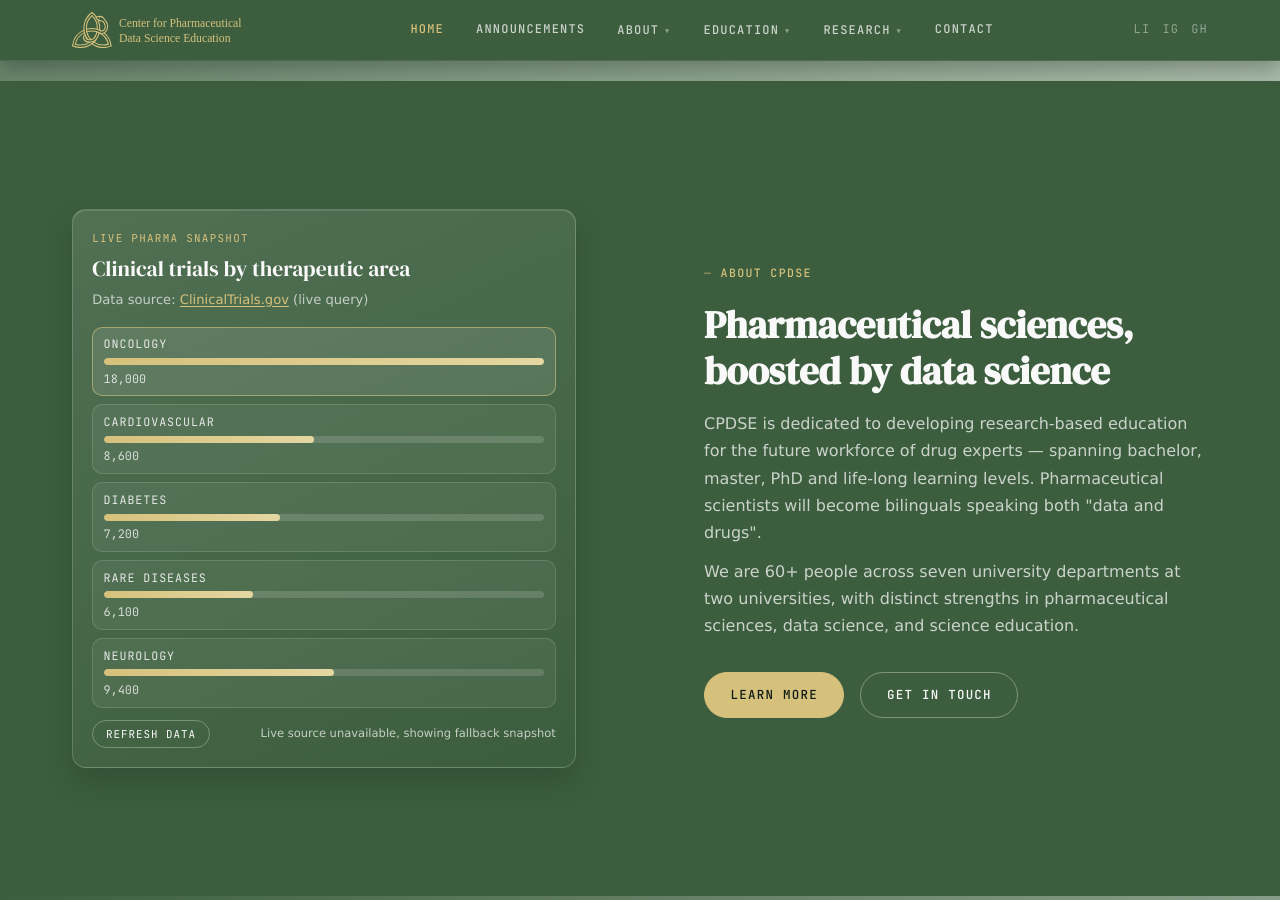
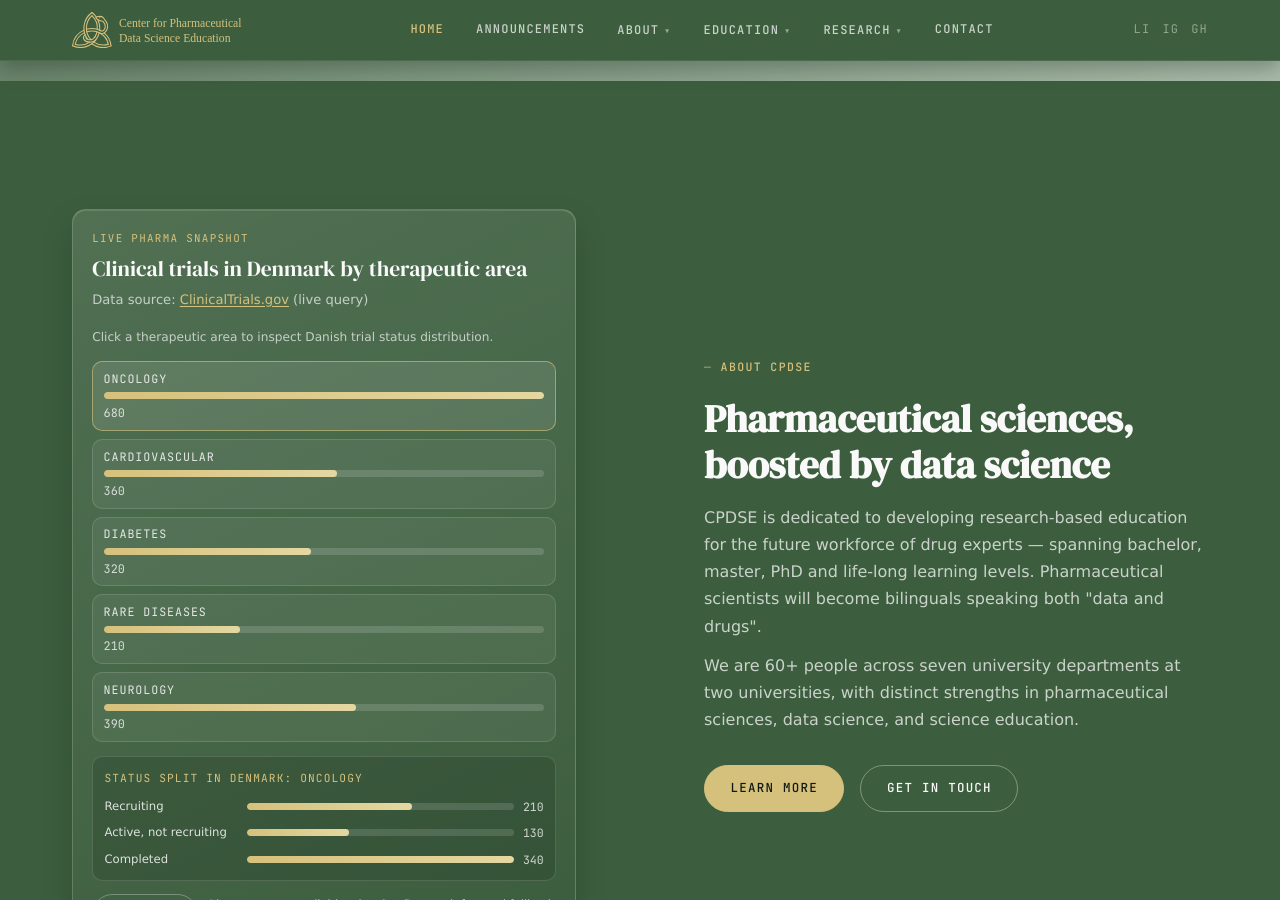
Before and after one commit to CPDSE/PagesCMS, a Jekyll site: the page built from index.md, in a window 1280 px wide and 900 px high, scrolled down 852 px. Built offline with Jekyll 4.4.1, drawn with Linux system fonts in a browser that asks for light colours; comment, search, counter and statistics services are not loaded; some of the changed text lies outside the part shown.

Commit message:
interactive data vis

```diff
--- a/_layouts/home.html
+++ b/_layouts/home.html
@@ -53,9 +53,14 @@
     <div class="about-visual">
       <div class="about-viz" id="pharma-live-viz">
         <p class="about-viz-kicker">Live Pharma Snapshot</p>
-        <h3>Clinical trials by therapeutic area</h3>
+        <h3>Clinical trials in Denmark by therapeutic area</h3>
         <p class="about-viz-source">Data source: <a href="https://clinicaltrials.gov/" target="_blank" rel="noopener">ClinicalTrials.gov</a> (live query)</p>
+        <p class="about-viz-note">Click a therapeutic area to inspect Danish trial status distribution.</p>
         <div class="about-viz-bars" role="list" aria-live="polite"></div>
+        <div class="about-viz-detail">
+          <p class="about-viz-detail-title"></p>
+          <div class="about-viz-status" role="list" aria-live="polite"></div>
+        </div>
         <div class="about-viz-meta">
           <button type="button" class="about-viz-refresh">Refresh data</button>
           <span class="about-viz-updated"></span>
@@ -391,24 +396,43 @@
   const pharmaViz = document.getElementById('pharma-live-viz');
   if (pharmaViz) {
     const barsEl = pharmaViz.querySelector('.about-viz-bars');
+    const statusEl = pharmaViz.querySelector('.about-viz-status');
+    const detailTitleEl = pharmaViz.querySelector('.about-viz-detail-title');
     const refreshBtn = pharmaViz.querySelector('.about-viz-refresh');
     const updatedEl = pharmaViz.querySelector('.about-viz-updated');
 
     const areas = [
-      { label: 'Oncology', term: 'cancer' },
-      { label: 'Cardiovascular', term: 'heart disease' },
-      { label: 'Diabetes', term: 'diabetes' },
-      { label: 'Rare Diseases', term: 'rare disease' },
-      { label: 'Neurology', term: 'neurological disorder' }
+      { key: 'oncology', label: 'Oncology', term: 'denmark cancer clinical trial' },
+      { key: 'cardio', label: 'Cardiovascular', term: 'denmark cardiovascular clinical trial' },
+      { key: 'diabetes', label: 'Diabetes', term: 'denmark diabetes clinical trial' },
+      { key: 'rare', label: 'Rare Diseases', term: 'denmark rare disease clinical trial' },
+      { key: 'neuro', label: 'Neurology', term: 'denmark neurology clinical trial' }
+    ];
+
+    const statuses = [
+      { key: 'recruiting', label: 'Recruiting', term: 'recruiting' },
+      { key: 'active', label: 'Active, not recruiting', term: 'active not recruiting' },
+      { key: 'completed', label: 'Completed', term: 'completed' }
     ];
 
     const fallbackCounts = {
-      Oncology: 18000,
-      Cardiovascular: 8600,
-      Diabetes: 7200,
-      'Rare Diseases': 6100,
-      Neurology: 9400
+      Oncology: 680,
+      Cardiovascular: 360,
+      Diabetes: 320,
+      'Rare Diseases': 210,
+      Neurology: 390
     };
+
+    const fallbackStatus = {
+      oncology: { recruiting: 210, active: 130, completed: 340 },
+      cardio: { recruiting: 95, active: 72, completed: 193 },
+      diabetes: { recruiting: 85, active: 64, completed: 171 },
+      rare: { recruiting: 58, active: 38, completed: 114 },
+      neuro: { recruiting: 110, active: 78, completed: 202 }
+    };
+
+    const statusCache = new Map();
+    let activeAreaKey = areas[0].key;
 
     const fetchCount = async (term) => {
       const controller = new AbortController();
@@ -425,13 +449,53 @@
       }
     };
 
+    const findAreaByKey = (key) => areas.find(area => area.key === key) || areas[0];
+
+    const renderStatus = (areaKey, statusItems) => {
+      if (!statusEl || !detailTitleEl) return;
+      const area = findAreaByKey(areaKey);
+      detailTitleEl.textContent = `Status split in Denmark: ${area.label}`;
+      const max = Math.max(...statusItems.map(item => item.count), 1);
+      statusEl.innerHTML = statusItems.map((item) => {
+        const pct = (item.count / max) * 100;
+        return `
+          <div class="viz-status-row" role="listitem" aria-label="${item.label}: ${item.count.toLocaleString()} trials">
+            <span class="viz-status-label">${item.label}</span>
+            <span class="viz-status-track"><span class="viz-status-fill" style="width:${pct.toFixed(2)}%"></span></span>
+            <span class="viz-status-value">${item.count.toLocaleString()}</span>
+          </div>
+        `;
+      }).join('');
+    };
+
+    const loadStatusForArea = async (areaKey, forceRefresh = false) => {
+      const area = findAreaByKey(areaKey);
+      if (!forceRefresh && statusCache.has(area.key)) {
+        renderStatus(area.key, statusCache.get(area.key));
+        return;
+      }
+      try {
+        const counts = await Promise.all(
+          statuses.map(status => fetchCount(`${area.term} ${status.term}`))
+        );
+        const items = statuses.map((status, idx) => ({ label: status.label, count: counts[idx] }));
+        statusCache.set(area.key, items);
+        renderStatus(area.key, items);
+      } catch (error) {
+        const fallback = fallbackStatus[area.key] || fallbackStatus.oncology;
+        const items = statuses.map((status) => ({ label: status.label, count: fallback[status.key] || 0 }));
+        statusCache.set(area.key, items);
+        renderStatus(area.key, items);
+      }
+    };
+
     const renderBars = (items) => {
       if (!barsEl) return;
       const max = Math.max(...items.map(item => item.count), 1);
       barsEl.innerHTML = items.map((item) => {
         const pct = (item.count / max) * 100;
         return `
-          <button type="button" class="viz-bar" role="listitem" aria-label="${item.label}: ${item.count.toLocaleString()} trials">
+          <button type="button" class="viz-bar" data-area-key="${item.key}" role="listitem" aria-label="${item.label}: ${item.count.toLocaleString()} trials">
             <span class="viz-label">${item.label}</span>
             <span class="viz-track"><span class="viz-fill" style="width:${pct.toFixed(2)}%"></span></span>
             <span class="viz-value">${item.count.toLocaleString()}</span>
@@ -442,11 +506,18 @@
       const rows = barsEl.querySelectorAll('.viz-bar');
       rows.forEach((row) => {
         row.addEventListener('click', () => {
+          const nextKey = row.dataset.areaKey || areas[0].key;
+          activeAreaKey = nextKey;
           rows.forEach(r => r.classList.remove('is-active'));
           row.classList.add('is-active');
+          loadStatusForArea(nextKey);
         });
       });
-      if (rows[0]) rows[0].classList.add('is-active');
+      const activeRow = barsEl.querySelector(`.viz-bar[data-area-key="${activeAreaKey}"]`) || rows[0];
+      if (activeRow) {
+        activeRow.classList.add('is-active');
+        activeAreaKey = activeRow.dataset.areaKey || activeAreaKey;
+      }
     };
 
     const updateLiveData = async () => {
@@ -456,13 +527,17 @@
       }
       try {
         const counts = await Promise.all(areas.map(area => fetchCount(area.term)));
-        const items = areas.map((area, idx) => ({ label: area.label, count: counts[idx] }));
+        const items = areas.map((area, idx) => ({ key: area.key, label: area.label, count: counts[idx] }));
         renderBars(items);
+        statusCache.clear();
+        await loadStatusForArea(activeAreaKey, true);
         if (updatedEl) updatedEl.textContent = `Updated: ${new Date().toLocaleTimeString([], { hour: '2-digit', minute: '2-digit' })}`;
       } catch (error) {
-        const items = areas.map(area => ({ label: area.label, count: fallbackCounts[area.label] || 0 }));
+        const items = areas.map(area => ({ key: area.key, label: area.label, count: fallbackCounts[area.label] || 0 }));
         renderBars(items);
-        if (updatedEl) updatedEl.textContent = 'Live source unavailable, showing fallback snapshot';
+        statusCache.clear();
+        await loadStatusForArea(activeAreaKey, true);
+        if (updatedEl) updatedEl.textContent = 'Live source unavailable, showing Denmark-focused fallback snapshot';
       } finally {
         if (refreshBtn) {
           refreshBtn.disabled = false;
--- a/assets/css/main.css
+++ b/assets/css/main.css
@@ -537,9 +537,15 @@
   text-decoration: underline;
   text-underline-offset: 2px;
 }
+.about-viz-note {
+  margin-bottom: 0.9rem;
+  font-size: 0.76rem;
+  color: rgba(249,249,249,0.7);
+}
 .about-viz-bars {
   display: grid;
   gap: 0.5rem;
+  margin-bottom: 0.9rem;
 }
 .viz-bar {
   width: 100%;
@@ -584,6 +590,53 @@
 .viz-value {
   font-family: var(--font-mono);
   font-size: 0.74rem;
+  color: rgba(249,249,249,0.8);
+}
+.about-viz-detail {
+  border: 1px solid rgba(249,249,249,0.14);
+  border-radius: 10px;
+  padding: 0.7rem;
+  background: rgba(15,26,20,0.16);
+}
+.about-viz-detail-title {
+  font-family: var(--font-mono);
+  font-size: 0.7rem;
+  letter-spacing: 0.1em;
+  text-transform: uppercase;
+  color: var(--accent);
+  margin-bottom: 0.6rem;
+}
+.about-viz-status {
+  display: grid;
+  gap: 0.45rem;
+}
+.viz-status-row {
+  display: grid;
+  grid-template-columns: minmax(110px, 1fr) 2fr auto;
+  align-items: center;
+  gap: 0.55rem;
+}
+.viz-status-label {
+  font-size: 0.73rem;
+  color: rgba(249,249,249,0.86);
+}
+.viz-status-track {
+  width: 100%;
+  height: 7px;
+  border-radius: 999px;
+  background: rgba(249,249,249,0.14);
+  overflow: hidden;
+}
+.viz-status-fill {
+  display: block;
+  height: 100%;
+  border-radius: 999px;
+  background: linear-gradient(90deg, #D6C17C 0%, #E4D7A1 100%);
+  transition: width 0.4s ease;
+}
+.viz-status-value {
+  font-family: var(--font-mono);
+  font-size: 0.72rem;
   color: rgba(249,249,249,0.8);
 }
 .about-viz-meta {
```
